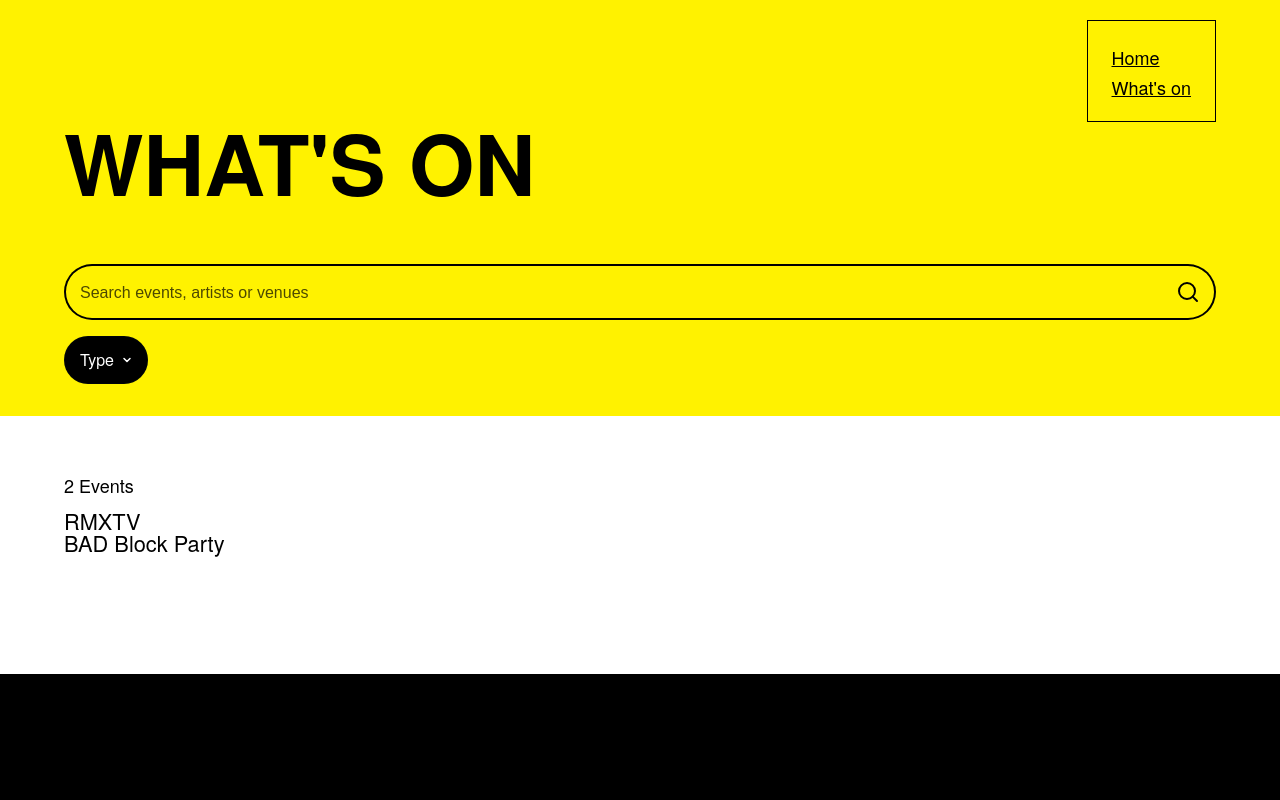
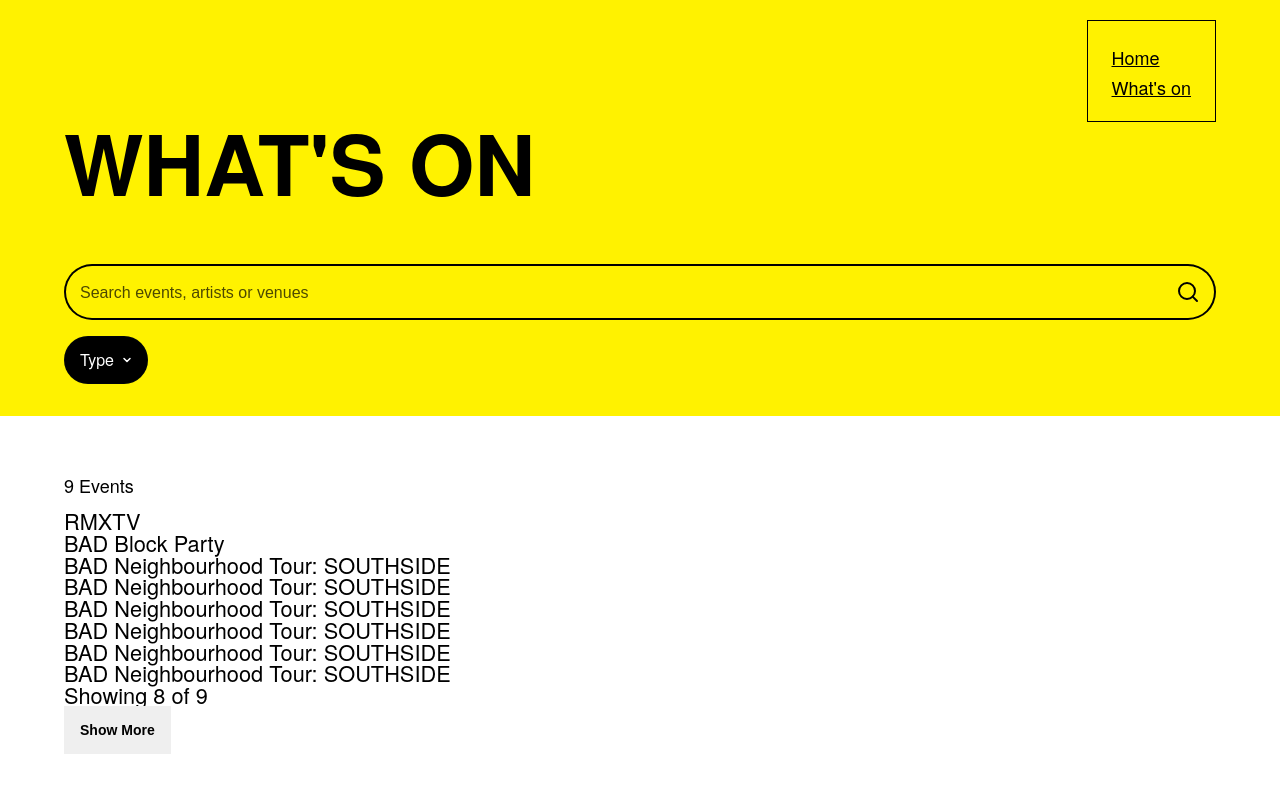
Before and after one commit to shepthomas/bad2023, a React (Create React App) app: page /whats-on in a window 1280 px wide. Shown: the top 800 px of the page. Built offline with nearby package versions, Linux system fonts and the light colour scheme.

Commit message:
Adding more data

```diff
--- a/src/components/Search/Dropdown/index.js
+++ b/src/components/Search/Dropdown/index.js
@@ -19,7 +19,7 @@ const container = {
     opacity: 0,
     y: -4,
     transition: {
-      duration: 0.15,
+      duration: 0,
     },
     transitionEnd: {
       display: "none",
--- a/src/components/Search/SearchGrid/index.js
+++ b/src/components/Search/SearchGrid/index.js
@@ -44,7 +44,7 @@ export default function SearchGrid({ events = [], eventsPerPage }) {
         {visible <= totalEvents && (
           <div className="search-grid_more">
             <div className="remaining">
-              Showing {visible - 1} of {totalEvents}
+              Showing {visible} of {totalEvents}
             </div>
             <Button
               type="primary-blue"
--- a/src/data/events.js
+++ b/src/data/events.js
@@ -9,7 +9,7 @@ export const events = [
       slug: "museum-of-brisbane",
       name: "Museum of Brisbane",
       address: "Level 3, City Hall, King George Square,",
-      subrub: "Brisbane",
+      suburb: "Brisbane",
     },
     past: false,
     free: true,
@@ -28,7 +28,7 @@ export const events = [
       slug: "",
       name: "Fish Lane",
       address: "Town Square, South Brisbane 63 Melbourne St",
-      subrub: "South Brisbane",
+      suburb: "South Brisbane",
     },
     past: false,
     free: true,
@@ -37,4 +37,165 @@ export const events = [
     description:
       "Presented by Blaklash, the BAD Block Party will kick off with an afternoon of markets from local First Nations makers including Rachael Sarra and Magpie Goose. Then take a behind the scenes tour of the laneway’s impressive collection of public artworks before returning to Town Square to sip cocktails amongst the lush greenery of Town Square.",
   },
+  {
+    type: "tour",
+    slug: "bad-neighbourhood-tour-southside",
+    name: "BAD Neighbourhood Tour: SOUTHSIDE",
+    image: {
+      caption:
+        "Indigenous Art Program (2018) Walking Tours. Artwork: Libby Hayward - Gannga: Bangan-Mud-Tallebudgera Creek / Gangga Series",
+      src: "",
+    },
+    locale: "Southside",
+    location: {
+      slug: "",
+      name: "BAD Hub",
+      address: "",
+      suburb: "",
+    },
+    past: false,
+    free: true,
+    adult: true,
+    sponsor: "",
+    description:
+      "West End and South Brisbane take centre stage for the BAD Walking Tours on the Southside. Taking in the sights of Griffith University’s Queensland College of Art’s many studios and exhibitions, as well as TAFE Queensland’s graduate exhibition and open day, State Library of Queensland’s exhibitions, Fish Lane, West Village and Metro Arts and some exciting surprises along the way, the Southside is packed with activity.",
+  },
+  {
+    type: "tour",
+    slug: "bad-neighbourhood-tour-southside",
+    name: "BAD Neighbourhood Tour: SOUTHSIDE",
+    image: {
+      caption:
+        "Indigenous Art Program (2018) Walking Tours. Artwork: Libby Hayward - Gannga: Bangan-Mud-Tallebudgera Creek / Gangga Series",
+      src: "",
+    },
+    locale: "Southside",
+    location: {
+      slug: "",
+      name: "BAD Hub",
+      address: "",
+      suburb: "",
+    },
+    past: false,
+    free: true,
+    adult: true,
+    sponsor: "",
+    description:
+      "West End and South Brisbane take centre stage for the BAD Walking Tours on the Southside. Taking in the sights of Griffith University’s Queensland College of Art’s many studios and exhibitions, as well as TAFE Queensland’s graduate exhibition and open day, State Library of Queensland’s exhibitions, Fish Lane, West Village and Metro Arts and some exciting surprises along the way, the Southside is packed with activity.",
+  },
+  {
+    type: "tour",
+    slug: "bad-neighbourhood-tour-southside",
+    name: "BAD Neighbourhood Tour: SOUTHSIDE",
+    image: {
+      caption:
+        "Indigenous Art Program (2018) Walking Tours. Artwork: Libby Hayward - Gannga: Bangan-Mud-Tallebudgera Creek / Gangga Series",
+      src: "",
+    },
+    locale: "Southside",
+    location: {
+      slug: "",
+      name: "BAD Hub",
+      address: "",
+      suburb: "",
+    },
+    past: false,
+    free: true,
+    adult: true,
+    sponsor: "",
+    description:
+      "West End and South Brisbane take centre stage for the BAD Walking Tours on the Southside. Taking in the sights of Griffith University’s Queensland College of Art’s many studios and exhibitions, as well as TAFE Queensland’s graduate exhibition and open day, State Library of Queensland’s exhibitions, Fish Lane, West Village and Metro Arts and some exciting surprises along the way, the Southside is packed with activity.",
+  },
+  {
+    type: "tour",
+    slug: "bad-neighbourhood-tour-southside",
+    name: "BAD Neighbourhood Tour: SOUTHSIDE",
+    image: {
+      caption:
+        "Indigenous Art Program (2018) Walking Tours. Artwork: Libby Hayward - Gannga: Bangan-Mud-Tallebudgera Creek / Gangga Series",
+      src: "",
+    },
+    locale: "Southside",
+    location: {
+      slug: "",
+      name: "BAD Hub",
+      address: "",
+      suburb: "",
+    },
+    past: false,
+    free: true,
+    adult: true,
+    sponsor: "",
+    description:
+      "West End and South Brisbane take centre stage for the BAD Walking Tours on the Southside. Taking in the sights of Griffith University’s Queensland College of Art’s many studios and exhibitions, as well as TAFE Queensland’s graduate exhibition and open day, State Library of Queensland’s exhibitions, Fish Lane, West Village and Metro Arts and some exciting surprises along the way, the Southside is packed with activity.",
+  },
+  {
+    type: "tour",
+    slug: "bad-neighbourhood-tour-southside",
+    name: "BAD Neighbourhood Tour: SOUTHSIDE",
+    image: {
+      caption:
+        "Indigenous Art Program (2018) Walking Tours. Artwork: Libby Hayward - Gannga: Bangan-Mud-Tallebudgera Creek / Gangga Series",
+      src: "",
+    },
+    locale: "Southside",
+    location: {
+      slug: "",
+      name: "BAD Hub",
+      address: "",
+      suburb: "",
+    },
+    past: false,
+    free: true,
+    adult: true,
+    sponsor: "",
+    description:
+      "West End and South Brisbane take centre stage for the BAD Walking Tours on the Southside. Taking in the sights of Griffith University’s Queensland College of Art’s many studios and exhibitions, as well as TAFE Queensland’s graduate exhibition and open day, State Library of Queensland’s exhibitions, Fish Lane, West Village and Metro Arts and some exciting surprises along the way, the Southside is packed with activity.",
+  },
+  {
+    type: "tour",
+    slug: "bad-neighbourhood-tour-southside",
+    name: "BAD Neighbourhood Tour: SOUTHSIDE",
+    image: {
+      caption:
+        "Indigenous Art Program (2018) Walking Tours. Artwork: Libby Hayward - Gannga: Bangan-Mud-Tallebudgera Creek / Gangga Series",
+      src: "",
+    },
+    locale: "Southside",
+    location: {
+      slug: "",
+      name: "BAD Hub",
+      address: "",
+      suburb: "",
+    },
+    past: false,
+    free: true,
+    adult: true,
+    sponsor: "",
+    description:
+      "West End and South Brisbane take centre stage for the BAD Walking Tours on the Southside. Taking in the sights of Griffith University’s Queensland College of Art’s many studios and exhibitions, as well as TAFE Queensland’s graduate exhibition and open day, State Library of Queensland’s exhibitions, Fish Lane, West Village and Metro Arts and some exciting surprises along the way, the Southside is packed with activity.",
+  },
+  {
+    type: "tour",
+    slug: "bad-neighbourhood-tour-southside",
+    name: "BAD Neighbourhood Tour: SOUTHSIDE",
+    image: {
+      caption:
+        "Indigenous Art Program (2018) Walking Tours. Artwork: Libby Hayward - Gannga: Bangan-Mud-Tallebudgera Creek / Gangga Series",
+      src: "",
+    },
+    locale: "Southside",
+    location: {
+      slug: "",
+      name: "BAD Hub",
+      address: "",
+      suburb: "",
+    },
+    past: false,
+    free: true,
+    adult: true,
+    sponsor: "",
+    description:
+      "West End and South Brisbane take centre stage for the BAD Walking Tours on the Southside. Taking in the sights of Griffith University’s Queensland College of Art’s many studios and exhibitions, as well as TAFE Queensland’s graduate exhibition and open day, State Library of Queensland’s exhibitions, Fish Lane, West Village and Metro Arts and some exciting surprises along the way, the Southside is packed with activity.",
+  },
 ];
```
